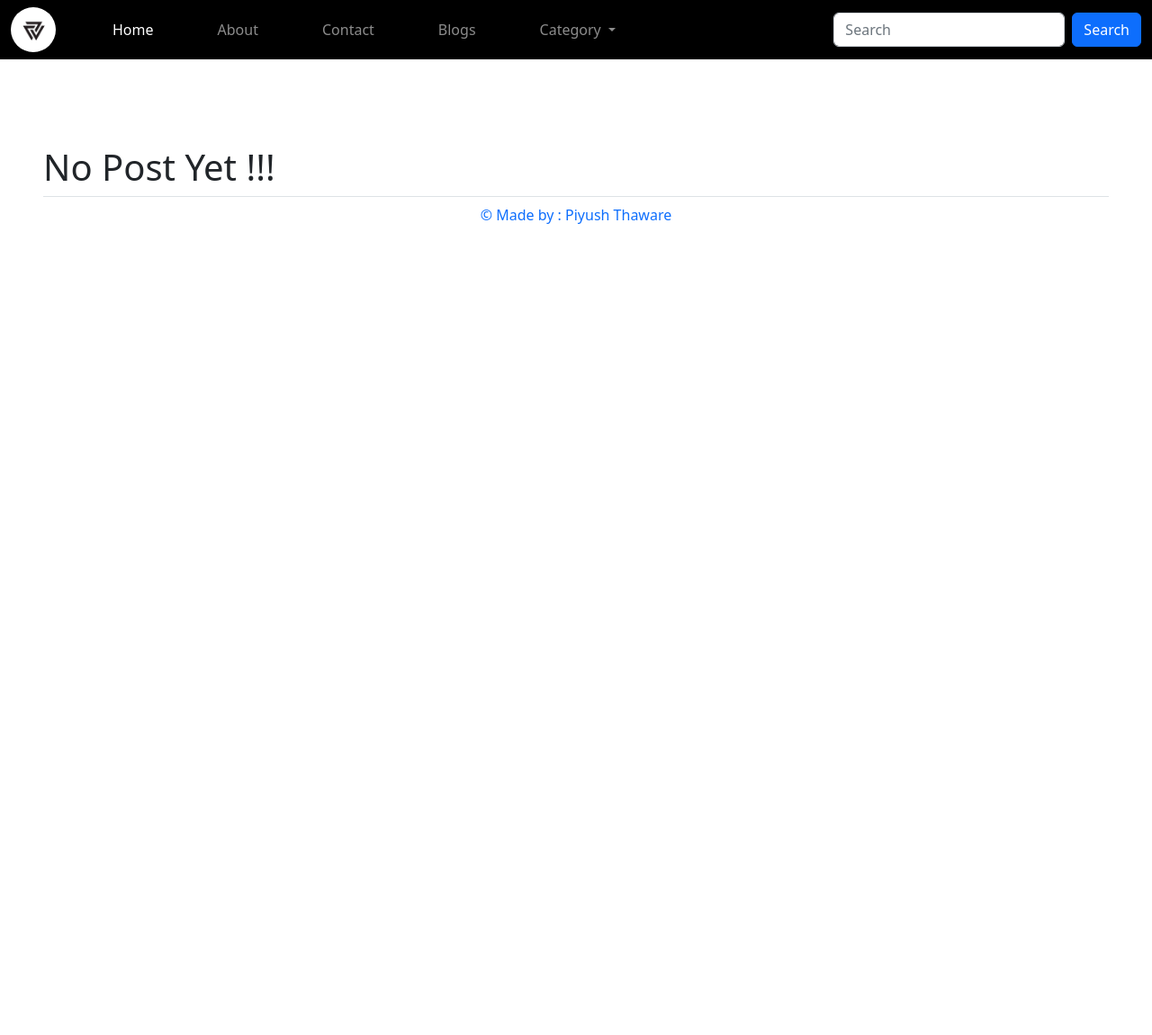
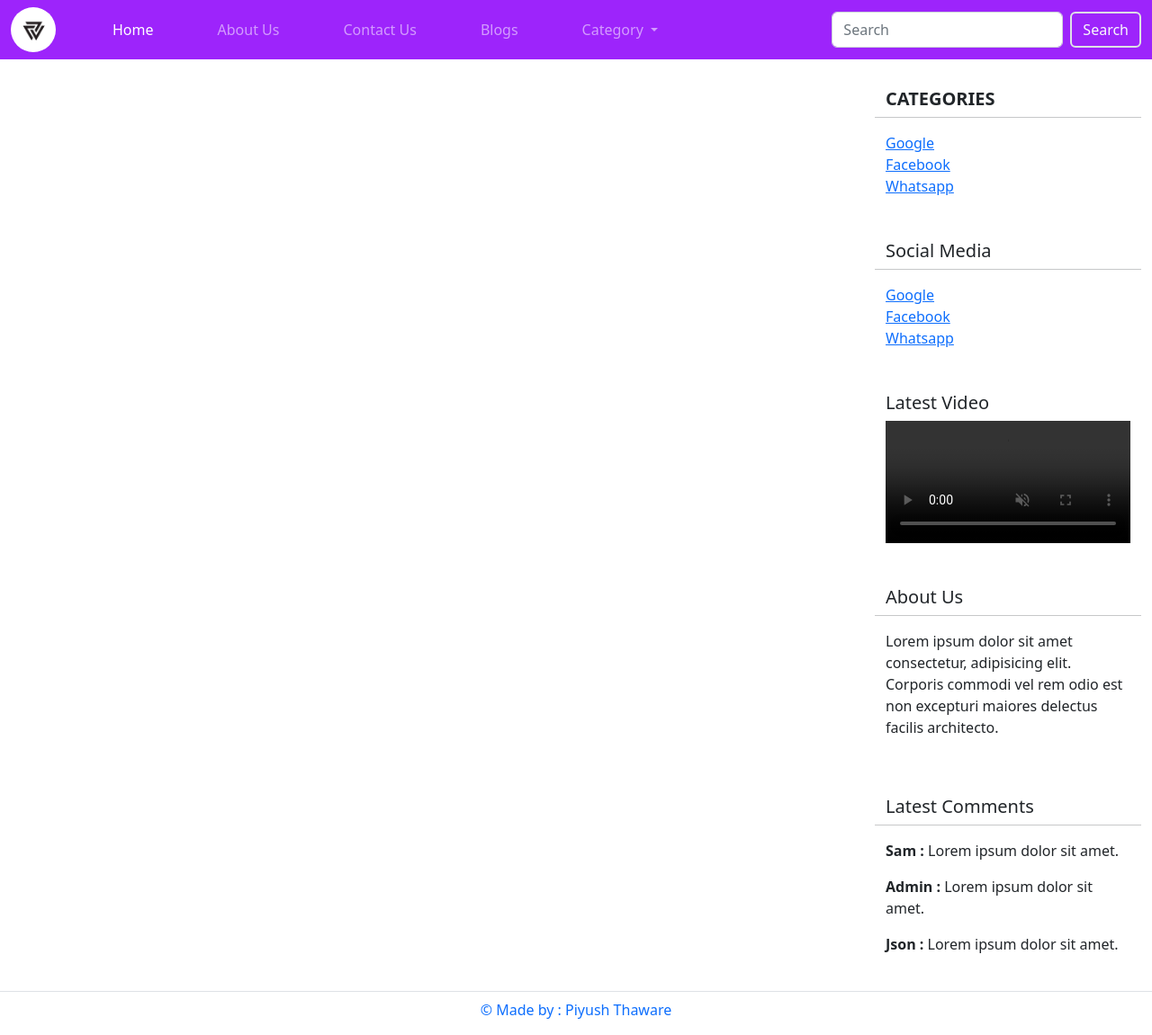
Before and after one commit to PiyushThaware07/iblogger, a Django app: page /blog/ in a window 1280 px wide. Shown: the whole page at 90% size. Before the commit the page ends 249 px from the top, so only its background shows below. Run offline with Django 4.2, Linux system fonts and the light colour scheme; data that the repository does not hold is empty; grey boxes are pictures that could not be loaded.

Commit message:
blog page upgrade

```diff
--- a/blog/templates/blog/index.html
+++ b/blog/templates/blog/index.html
@@ -9,68 +9,73 @@
 {% endblock cat %}
 
 {% block content %}
-<div class="container-fluid p-5">
+{% load static %}
+<div class="container-fluid">
     <div class="row">
+        <div class="col-lg-9 p-0">
+            <div class="col-12">
+                <!-- First Row -->
+                <div class="row p-3">
                     {% for post in recentkey %}
-        {% if forloop.counter < 3 %} {% if forloop.counter < 2 %} <h1 class="my-5"><b>Latest <span
-                    class="text-primary">Blogs</span></b></h1>
+                    {% if forloop.counter < 3 %} {% if forloop.counter < 2 %} <h3 class="text-center my-3">Latest Blogs
+                        </h3>
                         {% endif %}
-            <div class="col-md-6">
-                <div
-                    class="row g-0 border rounded overflow-hidden flex-md-row mb-4 shadow-sm h-md-250 position-relative">
-                    <div class="col p-4 d-flex flex-column position-static">
-                        <strong class="d-inline-block mb-2 text-success">Author : {{post.author}}</strong>
-                        <h4 class="mb-0">{{post.title}}</h4>
-                        <div class="mb-1 text-muted">{{post.publish_date}}</div>
-                        <p class="mb-auto">{{post.content|truncatechars:100|safe}}</p>
-                        <a href="{{post.slug}}" class="stretched-link">Continue reading </a>
+                        <div class="col-md-6 mb-5 mb-md-0">
+                            <div class="card shadow-sm">
+                                <img src="/media/{{post.img}}" alt="" width="100%" height="225">
+                                <div class="card-body">
+                                    <h4>{{post.title}}</h4>
+                                    <p class="card-text">{{post.content|truncatechars:100|safe}}</p>
+                                    <div class="d-flex justify-content-between align-items-center">
+                                        <div class="btn-group">
+                                            <a href="{{post.slug}}"><button type="button"
+                                                    class="btn btn-sm btn-primary">Read</button></a>
+                                            <button type="button" class="btn btn-sm btn-outline-secondary">Like</button>
                                         </div>
-                    <div class="col-auto d-none d-xl-block">
-                        <img src="/media/{{post.img}}" alt="not loading" width="300" height="260">
+                                        <small class="text-muted">Author : {{post.author}}</small>
+                                    </div>
                                 </div>
                             </div>
                         </div>
                         {% endif %}
-            {% empty %}
-            <div class="emptyContainer mt-5">
-                <h1>No Post Yet !!!</h1>
+                        {% endfor %}
                 </div>
-            {% endfor %}
 
 
-            <div class="row">
+                <!-- Second Row -->
+                <div class="row text-black p-3">
                     {% for post in blogkey %}
-                {% if forloop.counter < 2 %} <div class="box mt-5 mx-2"
-                    style="width: 100%;height: 2px;background-color: black;">
+                    {% if forloop.counter < 2 %} <h3 class="text-center mt-2 mb-4">Previous Blogs</h3>
+                        {% endif %}
+                        <div class="col-md-6 mb-5 mt-md-1">
+                            <div class="card shadow-sm">
+                                <img src="/media/{{post.img}}" alt="" width="100%" height="225">
+                                <div class="card-body">
+                                    <h4>{{post.title}}</h4>
+                                    <p class="card-text">{{post.content|truncatechars:100|safe}}</p>
+                                    <div class="d-flex justify-content-between align-items-center">
+                                        <div class="btn-group">
+                                            <a href="{{post.slug}}"><button type="button"
+                                                    class="btn btn-sm btn-primary">Read</button></a>
+                                            <button type="button" class="btn btn-sm btn-outline-secondary">Like</button>
                                         </div>
-            <h1 class="my-5"><b>Previous <span class="text-primary">Blogs</span></b></h1>
-            {% endif %}
-            <div class="col-md-6">
-                <div
-                    class="row g-0 border rounded overflow-hidden flex-md-row mb-4 shadow-sm h-md-250 position-relative">
-                    <div class="col p-4 d-flex flex-column position-static">
-                        <strong class="d-inline-block mb-2 text-primary">Author : {{post.author}}</strong>
-                        <h4 class="mb-0">{{post.title}}</h4>
-                        <div class="mb-1 text-muted">{{post.publish_date}}</div>
-                        <p class="card-text mb-auto">{{post.content|truncatechars:100|safe}}</p>
-                        <a href="{{post.slug}}" class="stretched-link">Continue reading</a>
+                                        <small class="text-muted">Author : {{post.author}}</small>
                                     </div>
-                    <div class="col-auto d-none d-xl-block">
-                        <img src="/media/{{post.img}}" alt="not loading" width="300" height="260">
                                 </div>
                             </div>
                         </div>
                         {% endfor %}
 
-            <!--Paginator-->
+                        <!-- Pagination -->
                         {% if blogkey %}
-            <nav aria-label="Page navigation example">
+                        <nav aria-label="Page navigation example" style="margin-top:10px;">
                             <ul class="pagination">
 
                                 <!--Previous Page-->
                                 {% if blogkey.has_previous %}
                                 <li class="page-item">
-                        <a class="page-link active" href="?page={{blogkey.previous_page_number}}" aria-label="Previous">
+                                    <a class="page-link active" href="?page={{blogkey.previous_page_number}}"
+                                        aria-label="Previous">
                                         <span aria-hidden="true">Pervious</span>
                                     </a>
                                 </li>
@@ -89,7 +94,8 @@
                                 <!--Next Page-->
                                 {% if blogkey.has_next %}
                                 <li class="page-item">
-                        <a class="page-link active" href="?page={{blogkey.next_page_number}}" aria-label="Next">
+                                    <a class="page-link active" href="?page={{blogkey.next_page_number}}"
+                                        aria-label="Next">
                                         <span aria-hidden="true">Next</span>
                                     </a>
                                 </li>
@@ -101,4 +107,43 @@
                         {% endif %}
                 </div>
             </div>
+        </div>
+
+
+        <div class="col-md-3 d-none d-lg-block bg p-4">
+            <div class="row">
+                <h5 class="text-left mt-2"><b>CATEGORIES</b></h5>
+                <hr>
+                <a href="#">Google</a>
+                <a href="#">Facebook</a>
+                <a href="#">Whatsapp</a>
+            </div>
+            <div class="row mt-5">
+                <h5>Social Media</h5>
+                <hr>
+                <a href="#">Google</a>
+                <a href="#">Facebook</a>
+                <a href="#">Whatsapp</a>
+            </div>
+            <div class="row mt-5">
+                <h5>Latest Video</h5>
+                <video src="../../../static/videos/demo.mp4" controls muted></video>
+            </div>
+            <div class="row mt-5">
+                <h5>About Us</h5>
+                <hr>
+                <p>Lorem ipsum dolor sit amet consectetur, adipisicing elit. Corporis commodi vel rem odio est non
+                    excepturi maiores delectus facilis architecto.
+                </p>
+            </div>
+            <div class="row mt-5">
+                <h5>Latest Comments</h5>
+                <hr>
+                <p><b>Sam : </b>Lorem ipsum dolor sit amet.</p>
+                <p><b>Admin : </b>Lorem ipsum dolor sit amet.</p>
+                <p><b>Json : </b>Lorem ipsum dolor sit amet.</p>
+            </div>
+        </div>
+    </div>
+</div>
 {% endblock content %}
--- a/blog/views.py
+++ b/blog/views.py
@@ -8,7 +8,7 @@ def index(request):
     blog = Blogs.objects.all()
 
     # Paginator
-    paginator = Paginator(blog, 1)
+    paginator = Paginator(blog, 4)
     page_number = request.GET.get('page')
     blog = paginator.get_page(page_number)
     totalPages = blog.paginator.num_pages
--- a/static/css/main.css
+++ b/static/css/main.css
@@ -22,3 +22,7 @@ section .videos video
     height: 300px;
     width: 300px;
 }
+body
+{
+    overflow-x: hidden;
+}
--- a/websites/templates/websites/home.html
+++ b/websites/templates/websites/home.html
@@ -48,7 +48,7 @@
 
 <body>
     <!-- Navbar start -->
-    <nav class="navbar navbar-expand-lg bg-black navbar-dark">
+    <nav class="navbar navbar-expand-lg navbar-dark" style="background-color: #9d24fb;">
         <div class="container-fluid">
             <a href="/" class="title-img"><img src="{% static 'img/logo.png' %}" alt="loading.."></a>
             <button class="navbar-toggler" type="button" data-bs-toggle="collapse"
@@ -61,22 +61,15 @@
                     <li class="nav-item">
                         <a class="nav-link active" aria-current="page" href="/">Home</a>
                     </li>
-
                     <li class="nav-item">
-                        <a class="nav-link" href="/#ScrollAbout">About</a>
+                        <a class="nav-link" href="/#ScrollAbout">About Us</a>
                     </li>
                     <li class="nav-item">
-                        <a class="nav-link" href="{% url 'contact-index' %}">Contact</a>
+                        <a class="nav-link" href="{% url 'contact-index' %}">Contact Us</a>
                     </li>
-                    {% comment %} Dynamic urls Method -1 {% endcomment %}
                     <li class="nav-item">
                         <a class="nav-link" href="/blog/">Blogs</a>
                     </li>
-                    <!-- {% comment %} Method - 2 {% endcomment %}
-                    <li class="nav-item">
-                        <a class="nav-link" href="{% url 'blog-index' %}">Blogs(m-2)</a>
-                    </li> -->
-
                     <li class="nav-item dropdown">
                         <a class="nav-link dropdown-toggle" href="#" role="button" data-bs-toggle="dropdown"
                             aria-expanded="false">
@@ -94,12 +87,13 @@
                 <form class="d-flex" role="search" method="get" action="{% url 'search-index' %}">
                     <input class="form-control me-2" type="search" placeholder="Search" aria-label="Search" name="query"
                         id="query">
-                    <button class="btn btn-primary" type="submit">Search</button>
+                    <button class="btn btn-outline-light border border-2" type="submit">Search</button>
                 </form>
             </div>
         </div>
     </nav>
-    <!-- Navbar ends -->
+    <!-- Navbar Ends -->
+
     <div class="container-fluid bg-white p-0">
         {% block content %}
         <div class="container-fluid" id="banner"></div>
```
Also changed, not shown: blog/templates/blog/index copy.html (deleted, +0 -18 lines), db.sqlite3, 1 other file. Lines whose indentation alone changed are shown as unchanged.
